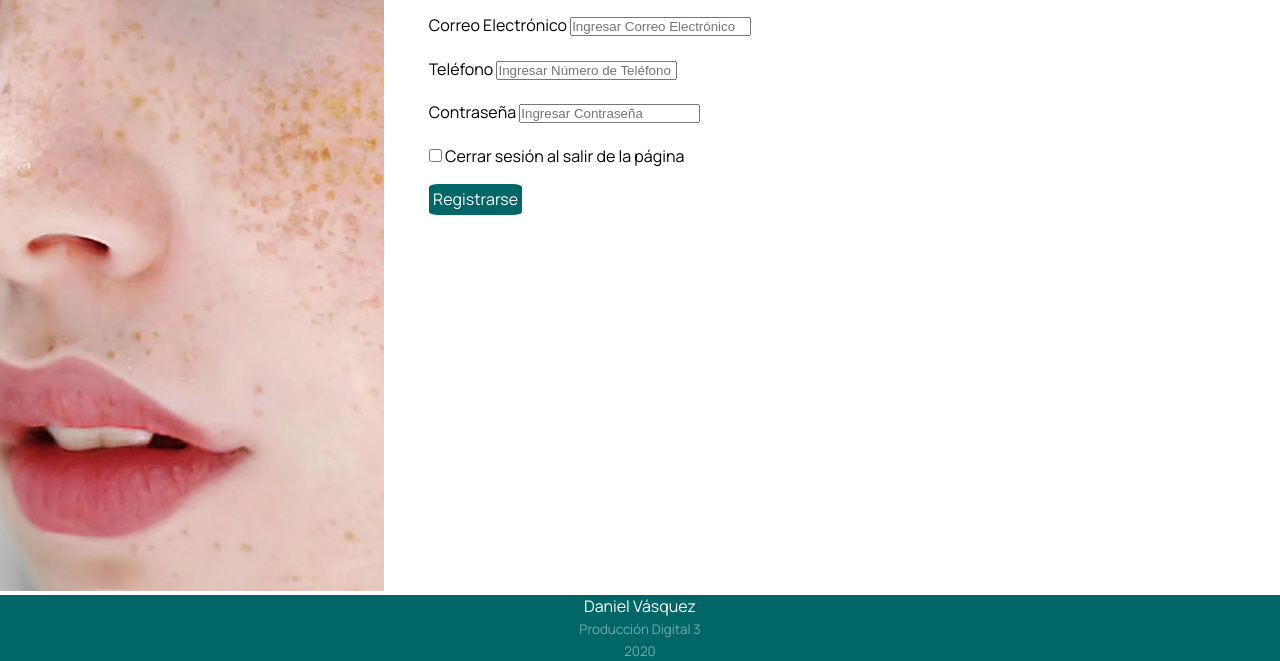
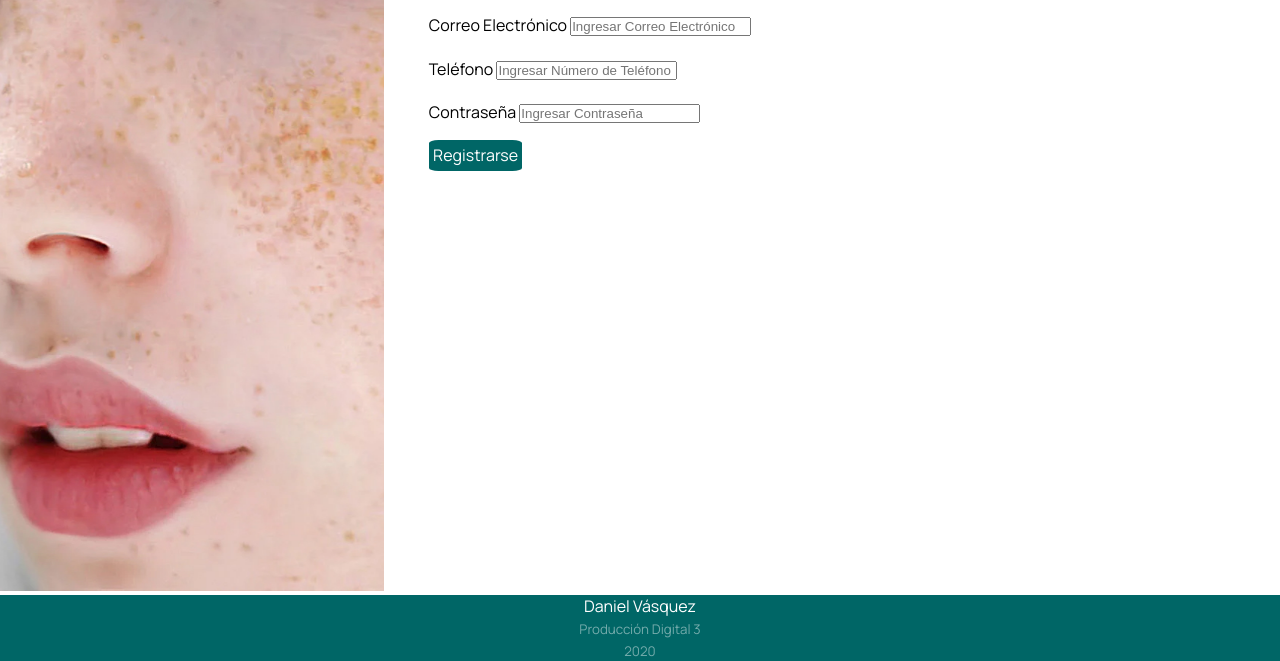
Before and after one commit to dvsquez/generohiperrealismo.github.io, a plain HTML site: page subpaginas/registro.html in a window 1280 px wide. Shown: the part 209-870 px from the top of the page. Drawn offline with nearby package versions, Linux system fonts and the light colour scheme.

Commit message:
Update registro.html

```diff
--- a/subpaginas/registro.html
+++ b/subpaginas/registro.html
@@ -79,8 +79,6 @@
 			    <input type="password" class="form-control" id="exampleInputPassword1" placeholder="Ingresar Contraseña">
 			  </div>
 			  <div class="form-check">
-			    <input type="checkbox" class="form-check-input" id="exampleCheck1">
-			    <label class="form-check-label" for="exampleCheck1">Cerrar sesión al salir de la página</label>
 			  </div>
 			  		<a class="btn btn-primary" href="usuarios.html" role="button">Registrarse</a>
 			</form>
```
